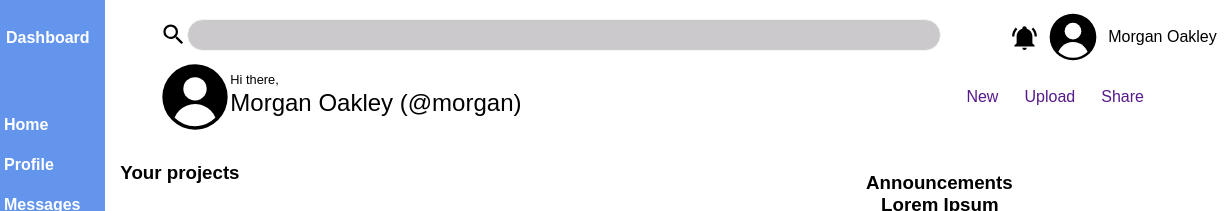
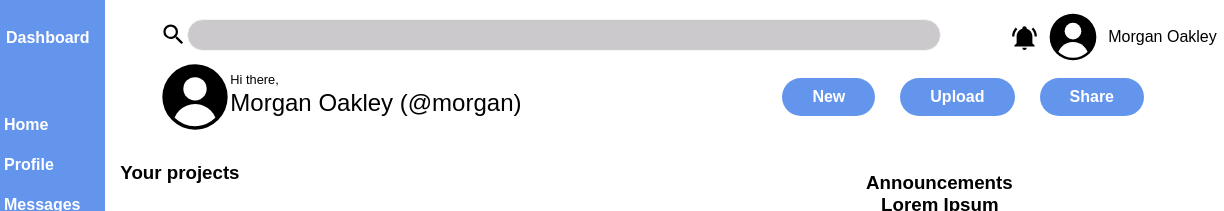
Before and after one commit to henrybirch/dashboard, a plain HTML site: page index.html in a window 1280 px wide. Shown: the top 211 px of the page, 56-1280 px from the left. Drawn offline with Linux system fonts and the light colour scheme.

Commit message:
Add control button styles

```diff
--- a/styles.css
+++ b/styles.css
@@ -67,6 +67,14 @@
     display: grid;
     grid-template-rows: 0.1fr 1fr;
     padding-left: 40px;
+}
+
+.control-button {
+    background-color: cornflowerblue;
+    padding: 10px 30px 10px 30px;
+    border-radius: 20px;
+    color: white;
+    font-weight: bold;
 }
 
 .control-bar > .profile-picture {
```
